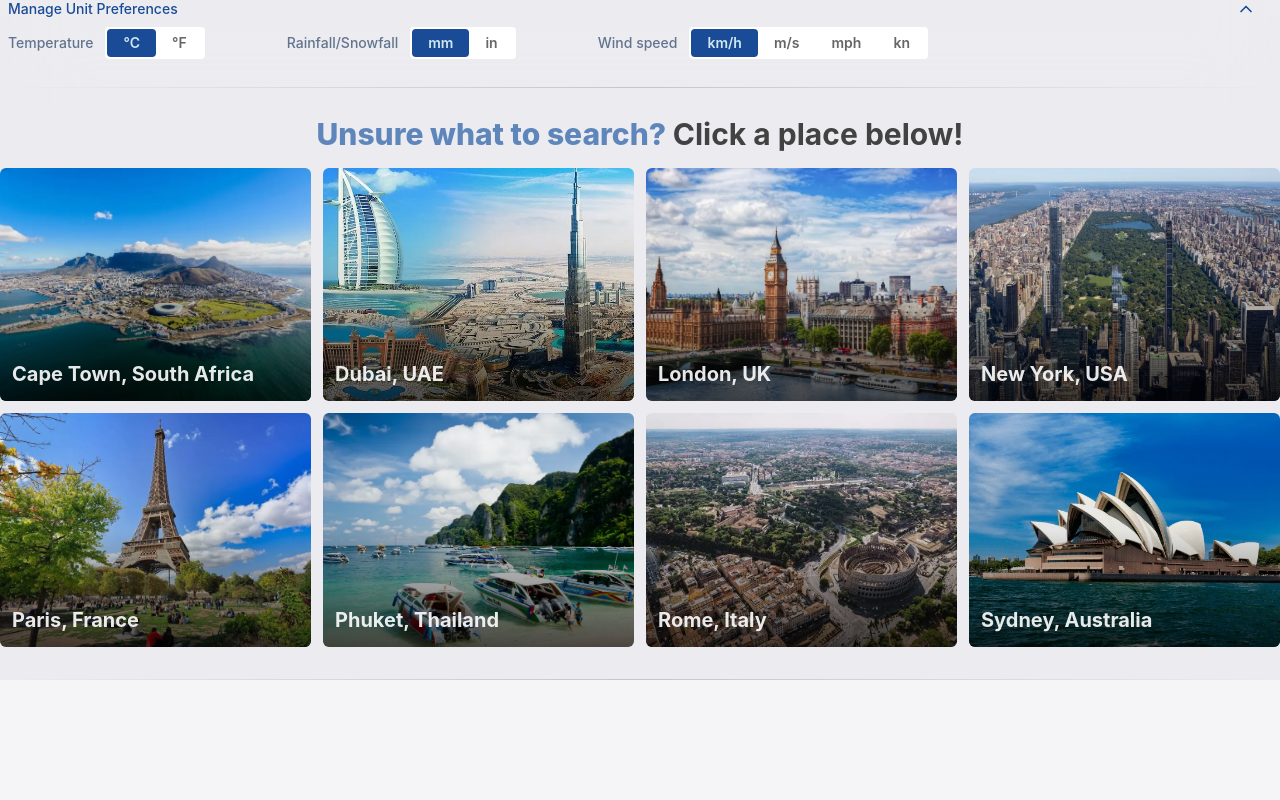
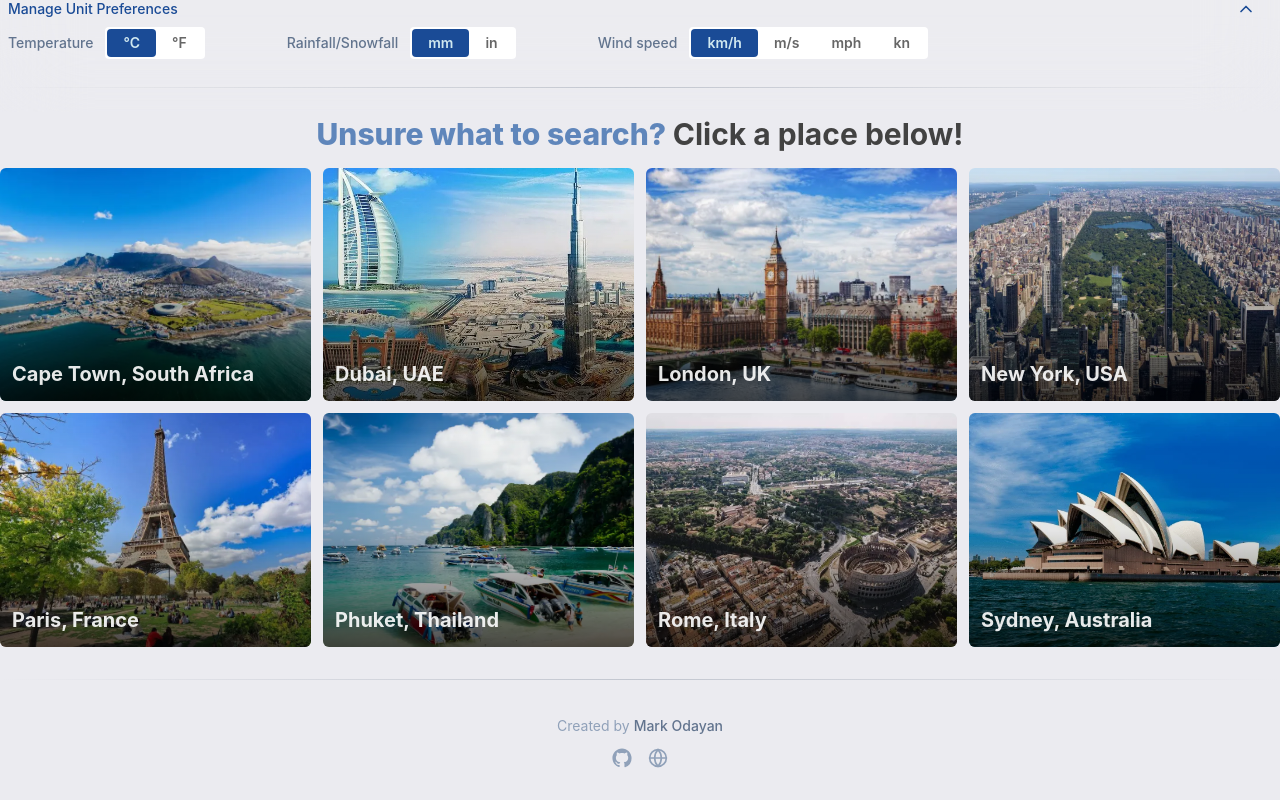
Before and after one commit to markodayan/tempest-weather-app, a React (Vite) app: page / in a window 1280 px wide. Shown: the part 197-997 px from the top of the page. Before the commit the page ends 881 px from the top, so only its background shows below. Built offline with nearby package versions, Linux system fonts and the light colour scheme.

Commit message:
feat(app): add page footer with GitHub and personal website links
Also commits .nvmrc (pins the Node version used during development),
which was untracked until now and is referenced by README's setup
instructions.

```diff
--- a/src/App.tsx
+++ b/src/App.tsx
@@ -6,6 +6,7 @@ import Landing from './components/Landing';
 import DayPreview from './components/DayPreview';
 import WeatherDays from './components/WeatherDays';
 import SelectedDayReport from './components/SelectedDayReport';
+import Footer from './components/Footer';
 import { useWeather } from './hooks/useWeather';
 import type { Location } from './api';
 import { TODAY_INDEX } from './api';
@@ -128,6 +129,7 @@ function App() {
           </div>
         </div>
       </main>
+      <Footer />
     </div>
   );
 }
--- /dev/null
+++ b/src/components/Footer.tsx
@@ -0,0 +1,41 @@
+import { Globe } from 'lucide-react';
+
+// lucide-react doesn't ship brand/logo icons (GitHub included), so this is a small inline SVG
+// of the standard GitHub mark instead of pulling in a separate icon package for one icon.
+function GithubIcon({ className }: { className?: string }) {
+  return (
+    <svg viewBox='0 0 24 24' fill='currentColor' className={className} aria-hidden='true'>
+      <path d='M12 .5C5.73.5.5 5.73.5 12c0 5.09 3.29 9.4 7.86 10.93.57.1.79-.25.79-.55 0-.27-.01-1.16-.02-2.11-3.2.7-3.88-1.36-3.88-1.36-.53-1.33-1.28-1.69-1.28-1.69-1.05-.72.08-.7.08-.7 1.16.08 1.77 1.19 1.77 1.19 1.03 1.76 2.7 1.25 3.36.96.1-.75.4-1.25.73-1.54-2.55-.29-5.24-1.28-5.24-5.69 0-1.26.45-2.29 1.19-3.09-.12-.29-.52-1.46.11-3.05 0 0 .97-.31 3.18 1.18.92-.26 1.91-.39 2.9-.39.98 0 1.98.13 2.9.39 2.21-1.49 3.18-1.18 3.18-1.18.63 1.59.23 2.76.11 3.05.74.8 1.19 1.83 1.19 3.09 0 4.42-2.69 5.4-5.25 5.68.41.36.78 1.08.78 2.17 0 1.57-.01 2.83-.01 3.22 0 .3.21.66.8.55A11.52 11.52 0 0 0 23.5 12C23.5 5.73 18.27.5 12 .5Z' />
+    </svg>
+  );
+}
+
+export default function Footer() {
+  return (
+    <footer className='mx-auto w-full max-w-5xl xl:max-w-7xl px-6 xl:px-0 py-8 text-center'>
+      <p className='text-sm text-slate-400'>
+        Created by <span className='font-medium text-slate-500'>Mark Odayan</span>
+      </p>
+      <div className='mt-3 flex items-center justify-center gap-4'>
+        <a
+          href='https://github.com/markodayan'
+          target='_blank'
+          rel='noopener noreferrer'
+          aria-label='GitHub'
+          className='text-slate-400 transition-colors duration-300 hover:text-primary'
+        >
+          <GithubIcon className='h-5 w-5' />
+        </a>
+        <a
+          href='https://odayan.xyz'
+          target='_blank'
+          rel='noopener noreferrer'
+          aria-label='Personal website'
+          className='text-slate-400 transition-colors duration-300 hover:text-primary'
+        >
+          <Globe className='h-5 w-5' />
+        </a>
+      </div>
+    </footer>
+  );
+}
```
Also changed, not shown: 1 other file (tests, documents, lock files or other folders).
